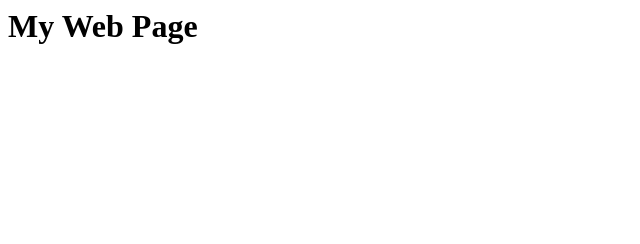
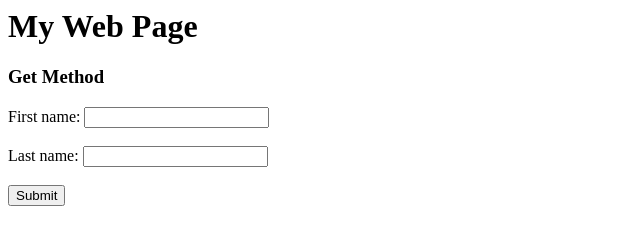
Before and after one commit to MattWinfield/DRQ_Lab5, a plain HTML site: page index.html in a window 1280 px wide. Shown: the whole page, without its empty margins (0-640 px from the left). Drawn offline with Linux system fonts and the light colour scheme.

Commit message:
Exercise 7

```diff
--- a/index.html
+++ b/index.html
@@ -2,6 +2,14 @@
 
 <body>
     <h1>My Web Page</h1>
+    <h3>Get Method</h3>
+    <form action="/name" method="get">
+        <label for="fname">First name:</label>
+        <input type="text" id="fname" name="fname"><br><br>
+        <label for="lname">Last name:</label>
+        <input type="text" id="lname" name="lname"><br><br>
+        <input type="submit" value="Submit">
+    </form>
 </body>
 
 </html>
--- a/server.js
+++ b/server.js
@@ -38,6 +38,10 @@ app.get('/test', (req, res) => {//Create another Node response to a HTTP Get req
     res.sendFile(__dirname + '/index.html')//respond with the sendFile function
 })
 
+app.get('/name', (req, res) => {//Create another Node response to a HTTP Get request at the /name Address of localHost, responding with an HTML Page
+    res.send('Hello ' + req.query.fname + ' ' + req.query.lname)//respond with the sendFile function
+})
+
 app.listen(port, () => {//Create a Node HTTP Server and Specify the Port to listen with the 'port' Variable
     console.log(`Example app listening at http://localhost:${port}`)
 })
```
